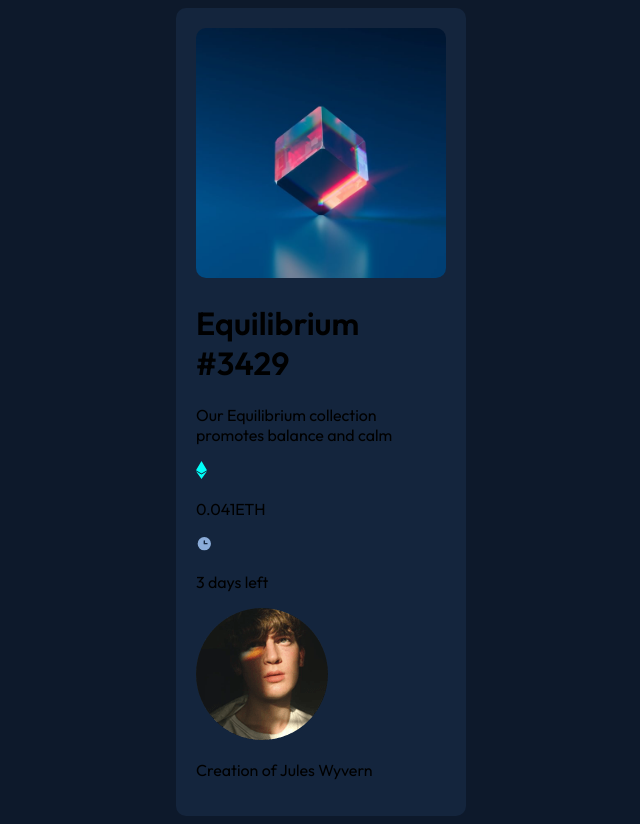
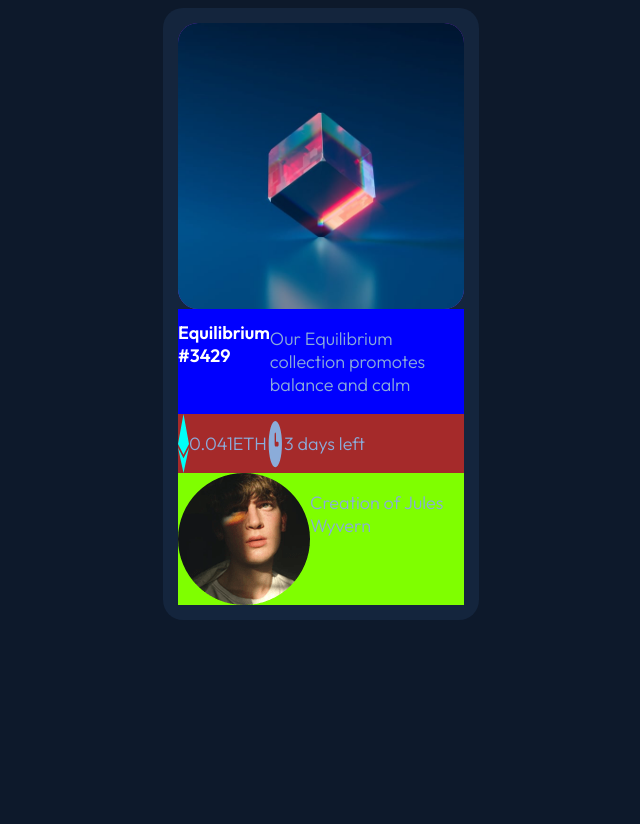
Before and after one commit to Gabriela-hub-89/nft-preview-card, a plain HTML site: page index.html in a window 1280 px wide. Shown: the whole page, without its empty margins (319-959 px from the left). After the commit the page ends 800 px from the top, so only its background shows below. Drawn offline with Linux system fonts and the light colour scheme.

Commit message:
cambiando y mejorando estilos css

```diff
--- a/css/styles.css
+++ b/css/styles.css
@@ -1,4 +1,64 @@
 @import url('https://fonts.googleapis.com/css2?family=Open+Sans&family=Outfit:wght@300;400;600&display=swap');
+html {
+    box-sizing: border-box;
+}
+*, *:before, *:after {
+    box-sizing: inherit;
+}
+body{
+    background-color: hsl(217, 54%, 11%);
+    font-family:'Outfit', sans-serif;;
+}
+img{
+    max-width: 100%;
+    border-radius: 20px;
+}
+h1{
+    color: hsl(0, 0%, 100%);
+    font-weight: 600;
+    font-size: 18px;
+}
+p{
+    color: hsl(215, 51%, 70%);
+    font-weight: 300;
+    font-size: 18px;
+}
+.container{
+
+}
+.card{
+    display: flex;
+    flex-direction: column;
+    max-width: 25%;
+    max-height: 75%;
+    margin: auto;
+    padding: 15px;
+    border-radius: 20px;
+    background-color: hsl(216, 50%, 16%);
+}
+.image-card{
+    display: flex;
+    border-radius: 20px;
+    flex-basis: calc(50%);
+    background-color: blueviolet;
+
+}
+.text-card{
+    display: flex;
+    flex-basis: calc(25%);
+    background-color: blue;
+}
+.date-price{
+    display: flex;
+    flex-basis: calc(10%);
+    background-color: brown;
+}
+.author{
+    display: flex;
+    flex-basis: calc(10%);
+    background-color: chartreuse;
+}
+/* @import url('https://fonts.googleapis.com/css2?family=Open+Sans&family=Outfit:wght@300;400;600&display=swap');
 body{
     background-color: hsl(217, 54%, 11%);
     font-family:'Outfit', sans-serif;;
@@ -11,15 +71,45 @@ img{
     height: auto;
     border-radius: 10px;
 }
+.name {
+    color: hsl(215, 51%, 70%);
+    font-size: 15px;
+}
+span{
+    color: hsl(0, 0%, 100%);
+}
 .container{
     display: flex;
     justify-content: center;
     align-items: center;
 }
 .card{
-    max-width: 250px;
+    max-width: 300px;
     height: auto;
     padding: 20px;
     background-color: hsl(216, 50%, 16%);
     border-radius: 10px;
 }
+.date-price{
+    display: flex;
+    flex-wrap: wrap;
+    justify-content: space-around;
+    align-items: center;
+
+}
+.price{
+    font-weight: 400;
+    color: hsl(178, 100%, 50%);
+}
+.author{
+    height: 30px;
+    display: flex;
+    margin: 5px 0;
+    justify-content: space-evenly;
+
+}
+.name{
+    display: flex;
+    align-items: center;
+    justify-content: space-evenly;
+} */
```
